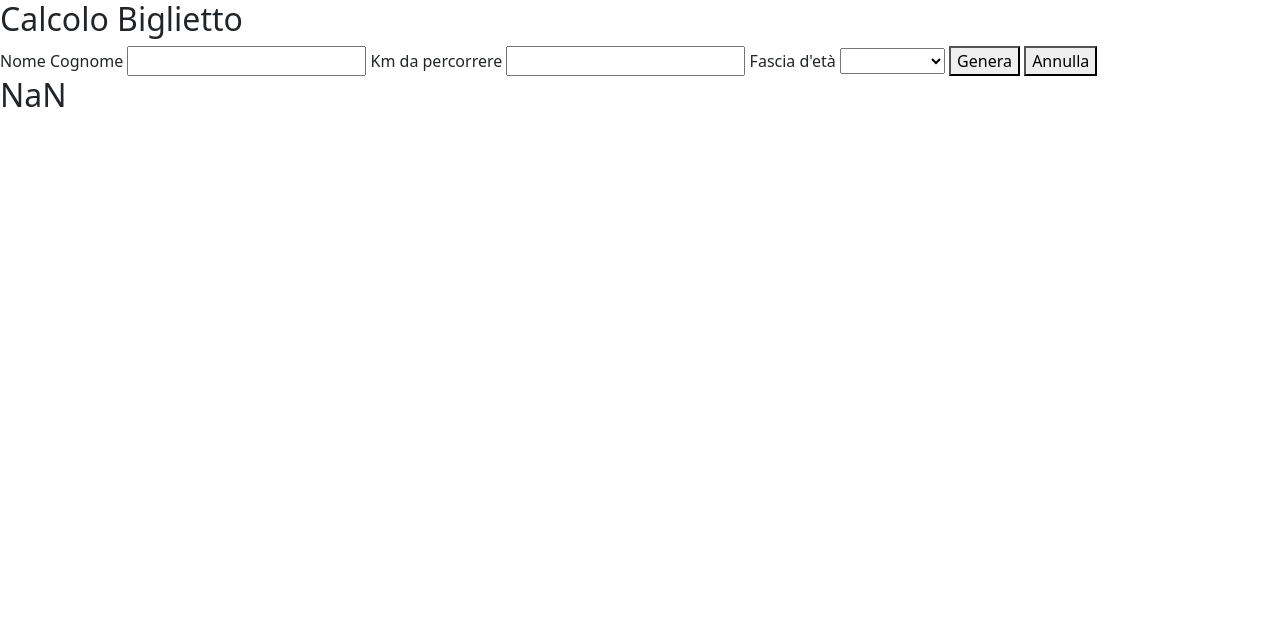
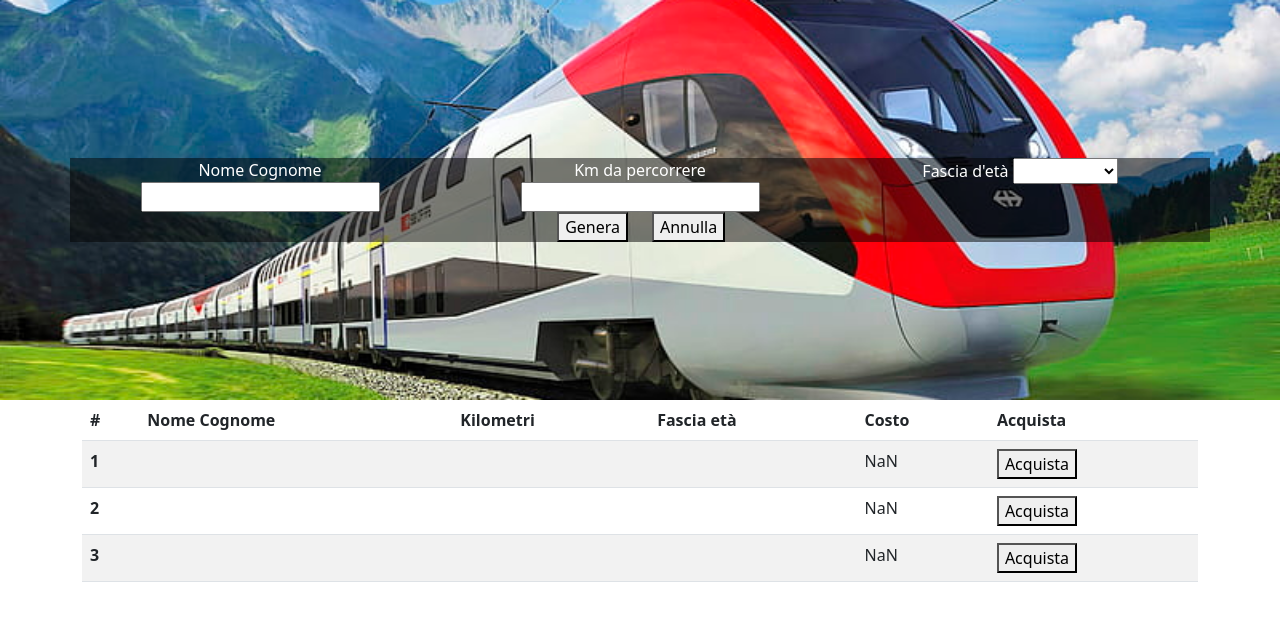
Before and after one commit to T30G10v4/js-biglietto-treno-form, a plain HTML site: page index.html in a window 1280 px wide. Both pictures are taken after a click on the button "Genera". Drawn offline with nearby package versions, Linux system fonts and the light colour scheme.

Commit message:
Stilizzazione pagina

```diff
--- a/css/specific.css
+++ b/css/specific.css
@@ -11,14 +11,26 @@
 /*------COMMON PARTS------*/
 
 /*------SPECIFIED PARTS BY ID------*/
-.primo {
 
-    background-color: var(--bg-color-primo);
+#data,
+#trains {
+
+    min-height: 50vh;
 
 }
 
-.secondo {
+#data {
 
-    background-color: var(--bg-color-secondo);
+    background-image: url(../img/trains.jpg);
+    background-repeat: no-repeat;
+    background-size: cover;
+    background-position: center;
 
 }
+
+.opaque {
+
+    background-color: rgba(0, 0, 0, 0.5);
+    color: white;
+
+}
--- a/index.html
+++ b/index.html
@@ -21,7 +21,7 @@
 </head>
 <body>
 
-  <div class="price">
+  <!-- <div class="price">
     <h2>Calcolo Biglietto</h2>
     <label for="name-surname">Nome Cognome</label>
     <input type="text" id="name-surname">
@@ -43,7 +43,81 @@
 
   <div class="result">
     <h2 id="ticket"></h2>
-  </div>
+  </div> -->
+
+  <section id="data" class="d-flex align-items-center">
+    <div class="container opaque">
+      <div class="row">
+        <div class="col text-center">
+          <label for="name-surname">Nome Cognome</label>
+          <input type="text" id="name-surname"></div>
+        <div class="col text-center">
+          <label for="kilometers">Km da percorrere</label>
+          <input type="text" id="kilometers">
+        </div>
+        <div class="col text-center">
+          <label for="age">Fascia d'età</label>
+          <select name="age" id="age">
+            <option value=""></option>
+            <option value="minor">Minorenne</option>
+            <option value="over65">Over 65</option>
+          </select>
+        </div>
+      </div>
+      <div class="row">
+        <div class="col text-end">
+          <button id="go">Genera</button>
+        </div>
+        <div class="col">
+          <button id="clear">Annulla</button>
+        </div>
+      </div>
+    </div>
+  </section>
+
+  <section id="trains">
+    <div class="container">
+      <table class="table table-striped">
+        <thead>
+          <tr>
+            <th scope="col">#</th>
+            <th scope="col">Nome Cognome</th>
+            <th scope="col">Kilometri</th>
+            <th scope="col">Fascia età</th>
+            <th scope="col">Costo</th>
+            <th scope="col">Acquista</th>
+          </tr>
+        </thead>
+        <tbody>
+          <tr>
+            <th scope="row">1</th>
+            <td class="tableName"></td>
+            <td class="tableKm"></td>
+            <td class="tableAge"></td>
+            <td class="tablePrice"></td>
+            <td><button>Acquista</button></td>
+          </tr>
+          <tr>
+            <th scope="row">2</th>
+            <td class="tableName"></td>
+            <td class="tableKm"></td>
+            <td class="tableAge"></td>
+            <td class="tablePrice"></td>
+            <td><button>Acquista</button></td>
+          </tr>
+          <tr>
+            <th scope="row">3</th>
+            <td class="tableName"></td>
+            <td class="tableKm"></td>
+            <td class="tableAge"></td>
+            <td class="tablePrice"></td>
+            <td><button>Acquista</button></td>
+          </tr>
+        </tbody>
+      </table>
+    </div>
+
+  </section>
 
   <script src="js/script.js"></script>
 
--- a/js/script.js
+++ b/js/script.js
@@ -28,7 +28,10 @@ console.log("Btn", clearBtn, typeof(clearBtn));
 // Quando viene cliccato il mouse Genera...
 goBtn.addEventListener("click", function () {
 
-    result = "";
+    let userNameValue;
+    let userKmValue;
+    let userAgeValue;
+    let userPriceValue;
 
     // Recuperare il nome e cognome dalla cella
     const userName = document.getElementById("name-surname");
@@ -37,6 +40,8 @@ goBtn.addEventListener("click", function () {
 
     result=userName.value + " ";
     console.log("Name", result, typeof(result));
+
+    userNameValue = userName.value;
 
 
     // Recuperare i km percorsi e trasformarli in numero
@@ -47,6 +52,7 @@ goBtn.addEventListener("click", function () {
     result += userKm.value + " ";
     console.log("KM", result, typeof(result));
 
+    userKmValue = userKm.value;
 
     // Recuperare la fascia d'età
     const userAge = document.getElementById("age");
@@ -55,6 +61,8 @@ goBtn.addEventListener("click", function () {
 
     result += userAge.value + " ";
     console.log("Age", result, typeof(result));
+
+    userAgeValue = userAge.value;
 
     // Eseguire il calcolo
     let discount;
@@ -90,8 +98,31 @@ goBtn.addEventListener("click", function () {
     price /= 100;
     console.log("price", price, typeof(price));
 
+    userPriceValue = price;
+
     // Scrivere i risultati
-    const ticket=document.getElementById("ticket").innerHTML = result + price;
+    // const ticket=document.getElementById("ticket").innerHTML = result + price;
+
+    const tableName = document.getElementsByClassName("tableName");
+    const tableKm = document.getElementsByClassName("tableKm");
+    const tableAge = document.getElementsByClassName("tableAge");
+    const tablePrice = document.getElementsByClassName("tablePrice");
+
+    tableName[0].innerHTML = userNameValue;
+    tableName[1].innerHTML = userNameValue;
+    tableName[2].innerHTML = userNameValue;
+
+    tableKm[0].innerHTML = userKmValue;
+    tableKm[1].innerHTML = userKmValue;
+    tableKm[2].innerHTML = userKmValue;
+
+    tableAge[0].innerHTML = userAgeValue;
+    tableAge[1].innerHTML = userAgeValue;
+    tableAge[2].innerHTML = userAgeValue;
+
+    tablePrice[0].innerHTML = userPriceValue;
+    tablePrice[1].innerHTML = userPriceValue;
+    tablePrice[2].innerHTML = userPriceValue;
 
 });
 
```
Also changed, not shown: img/trains.jpg (added).
